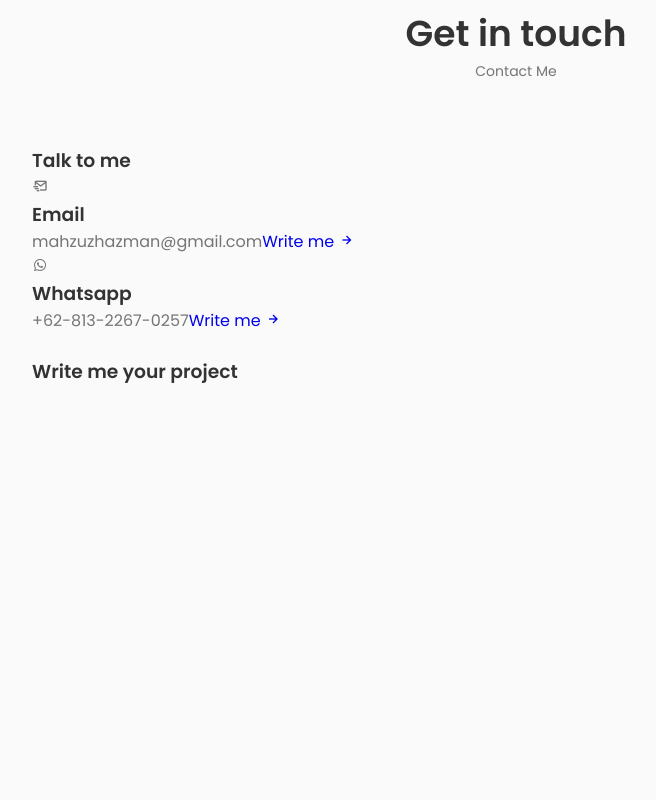
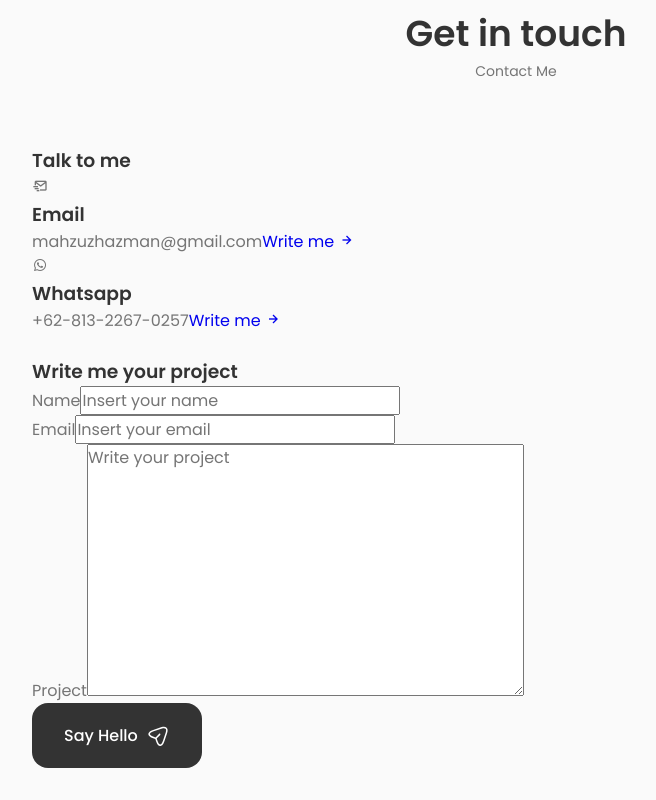
Before and after one commit to MahzuzH/portofolio-web-mahzuz, a React (Create React App) app: page / in a window 1280 px wide. Shown: the part 2945-3745 px from the top of the page, without its empty margins (124-780 px from the left). Before the commit the page ends 3363 px from the top, so only its background shows below. Built offline with nearby package versions, Linux system fonts and the light colour scheme; the HTML template or start-up script is replaced by a standard one.

Commit message:
add send section

```diff
--- a/src/components/contact/Contact.jsx
+++ b/src/components/contact/Contact.jsx
@@ -49,6 +49,60 @@
 
                 <div className="contact__content">
                     <h3 className="contact__title">Write me your project</h3>
+
+                    <form action="" className="contact__form">
+                        <div className="contact__form-div">
+                            <label className="contact__form-tag">Name</label>
+                            <input
+                                type="text"
+                                name="name"
+                                className="contact__form-input"
+                                placeholder="Insert your name"
+                            />
+                        </div>
+
+                        <div className="contact__form-div">
+                            <label className="contact__form-tag">Email</label>
+                            <input
+                                type="email"
+                                name="email"
+                                className="contact__form-input"
+                                placeholder="Insert your email"
+                            />
+                        </div>
+
+                        <div className="contact__form-div">
+                            <label className="contact__form-tag">Project</label>
+                            <textarea
+                                name="project"
+                                cols="30"
+                                rows="10"
+                                className="contact__form-input"
+                                placeholder="Write your project"
+                            ></textarea>
+                        </div>
+
+                        <button className="button button--flex">
+                            Say Hello
+                            <svg
+                                class="button__icon"
+                                xmlns="http://www.w3.org/2000/svg"
+                                width="24"
+                                height="24"
+                                viewBox="0 0 24 24"
+                                fill="none"
+                            >
+                                <path
+                                    d="M14.2199 21.9352C13.0399 21.9352 11.3699 21.1052 10.0499 17.1352L9.32988 14.9752L7.16988 14.2552C3.20988 12.9352 2.37988 11.2652 2.37988 10.0852C2.37988 8.91525 3.20988 7.23525 7.16988 5.90525L15.6599 3.07525C17.7799 2.36525 19.5499 2.57525 20.6399 3.65525C21.7299 4.73525 21.9399 6.51525 21.2299 8.63525L18.3999 17.1252C17.0699 21.1052 15.3999 21.9352 14.2199 21.9352ZM7.63988 7.33525C4.85988 8.26525 3.86988 9.36525 3.86988 10.0852C3.86988 10.8052 4.85988 11.9052 7.63988 12.8252L10.1599 13.6652C10.3799 13.7352 10.5599 13.9152 10.6299 14.1352L11.4699 16.6552C12.3899 19.4352 13.4999 20.4252 14.2199 20.4252C14.9399 20.4252 16.0399 19.4352 16.9699 16.6552L19.7999 8.16525C20.3099 6.62525 20.2199 5.36525 19.5699 4.71525C18.9199 4.06525 17.6599 3.98525 16.1299 4.49525L7.63988 7.33525Z"
+                                    fill="var(--container-color)"
+                                ></path>
+                                <path
+                                    d="M10.11 14.7052C9.92005 14.7052 9.73005 14.6352 9.58005 14.4852C9.29005 14.1952 9.29005 13.7152 9.58005 13.4252L13.16 9.83518C13.45 9.54518 13.93 9.54518 14.22 9.83518C14.51 10.1252 14.51 10.6052 14.22 10.8952L10.64 14.4852C10.5 14.6352 10.3 14.7052 10.11 14.7052Z"
+                                    fill="var(--container-color)"
+                                ></path>
+                            </svg>
+                        </button>
+                    </form>
                 </div>
             </div>
         </section>
```
